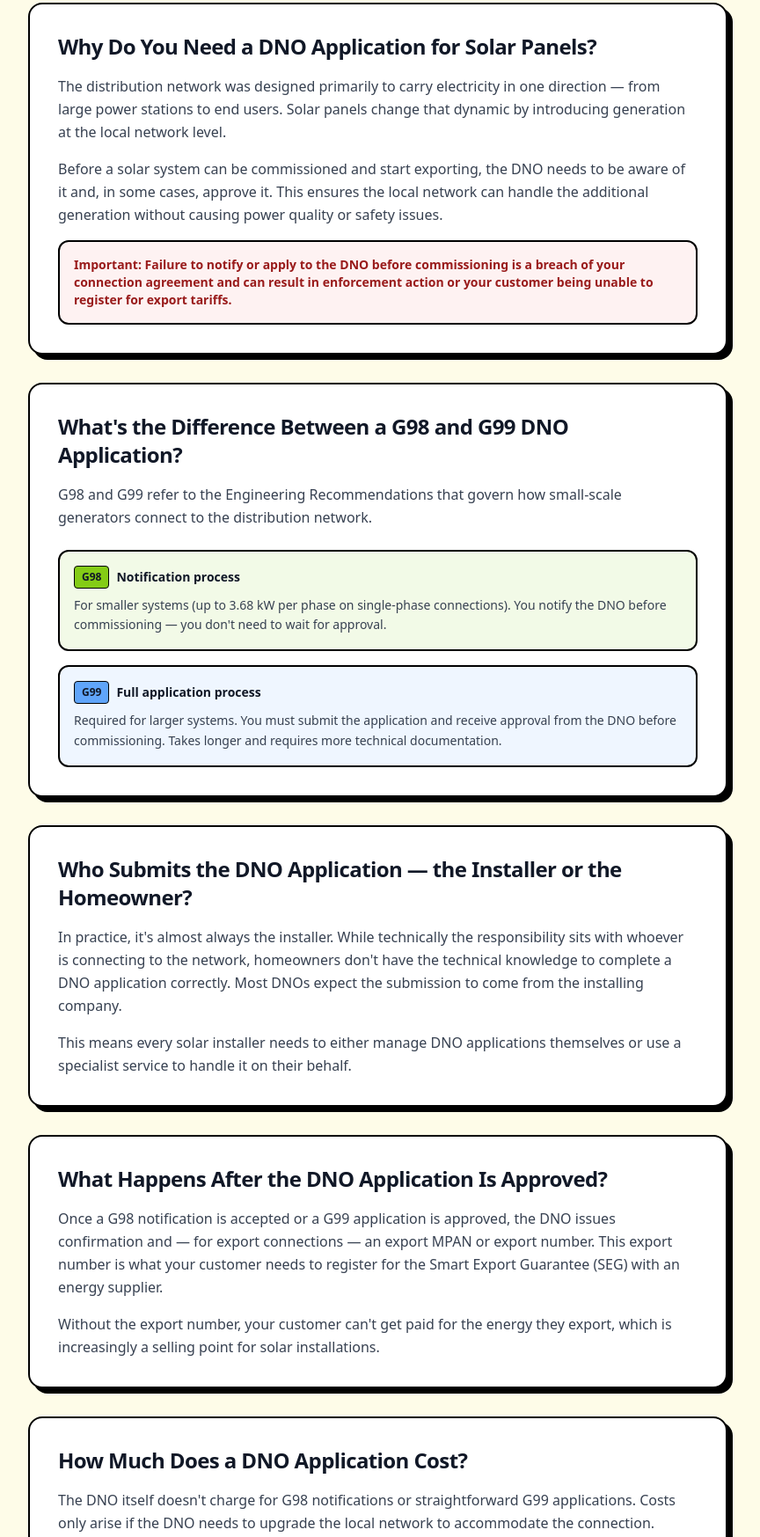
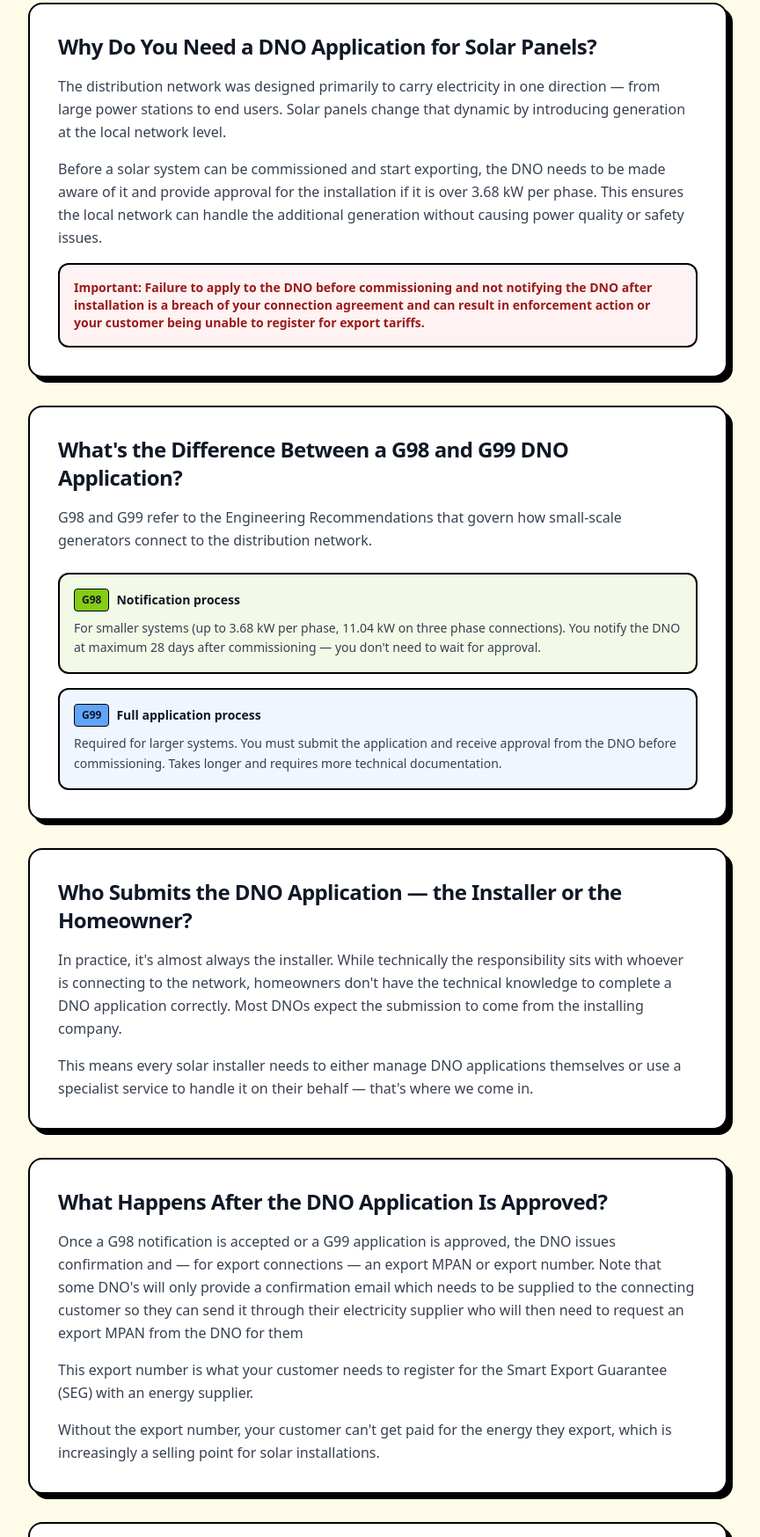
Before and after one commit to Brizzy-UK/GridSubmitHome, a website: page blog/what-is-a-dno-application/index.html in a window 1280 px wide. Shown: the part 1110-2857 px from the top of the page at 88% size, without its empty margins (0-864 px from the left). Drawn offline with nearby package versions, Linux system fonts and the light colour scheme.

Commit message:
Corrected some information on the What is a DNO blog post

```diff
--- a/blog/what-is-a-dno-application/index.html
+++ b/blog/what-is-a-dno-application/index.html
@@ -124,9 +124,9 @@
                   <h2 class="text-2xl font-semibold tracking-tight mb-4">Why Do You Need a DNO Application for Solar Panels?</h2>
                   <div class="space-y-4 text-gray-700 leading-relaxed">
                     <p>The distribution network was designed primarily to carry electricity in one direction &mdash; from large power stations to end users. Solar panels change that dynamic by introducing generation at the local network level.</p>
-                    <p>Before a solar system can be commissioned and start exporting, the DNO needs to be aware of it and, in some cases, approve it. This ensures the local network can handle the additional generation without causing power quality or safety issues.</p>
+                    <p>Before a solar system can be commissioned and start exporting, the DNO needs to be made aware of it and provide approval for the installation if it is over 3.68 kW per phase. This ensures the local network can handle the additional generation without causing power quality or safety issues.</p>
                     <div class="p-4 rounded-xl border-2 border-black bg-red-50">
-                      <p class="text-sm font-semibold text-red-800">Important: Failure to notify or apply to the DNO before commissioning is a breach of your connection agreement and can result in enforcement action or your customer being unable to register for export tariffs.</p>
+                      <p class="text-sm font-semibold text-red-800">Important: Failure to apply to the DNO before commissioning and not notifying the DNO after installation is a breach of your connection agreement and can result in enforcement action or your customer being unable to register for export tariffs.</p>
                     </div>
                   </div>
                 </div>
@@ -137,7 +137,7 @@
                   <div class="space-y-4">
                     <div class="p-4 rounded-xl border-2 border-black bg-[#84CC16]/10">
                       <div class="flex items-center gap-2 mb-2"><span class="px-2 py-1 bg-[#84CC16] border border-black rounded text-xs font-bold">G98</span><span class="font-semibold text-sm">Notification process</span></div>
-                      <p class="text-sm text-gray-700 leading-relaxed">For smaller systems (up to 3.68 kW per phase on single-phase connections). You notify the DNO before commissioning &mdash; you don't need to wait for approval.</p>
+                      <p class="text-sm text-gray-700 leading-relaxed">For smaller systems (up to 3.68 kW per phase, 11.04 kW on three phase connections). You notify the DNO at maximum 28 days after commissioning &mdash; you don't need to wait for approval.</p>
                     </div>
                     <div class="p-4 rounded-xl border-2 border-black bg-blue-50">
                       <div class="flex items-center gap-2 mb-2"><span class="px-2 py-1 bg-blue-400 border border-black rounded text-xs font-bold">G99</span><span class="font-semibold text-sm">Full application process</span></div>
@@ -150,14 +150,15 @@
                   <h2 class="text-2xl font-semibold tracking-tight mb-4">Who Submits the DNO Application &mdash; the Installer or the Homeowner?</h2>
                   <div class="space-y-4 text-gray-700 leading-relaxed">
                     <p>In practice, it's almost always the installer. While technically the responsibility sits with whoever is connecting to the network, homeowners don't have the technical knowledge to complete a DNO application correctly. Most DNOs expect the submission to come from the installing company.</p>
-                    <p>This means every solar installer needs to either manage DNO applications themselves or use a specialist service to handle it on their behalf.</p>
+                    <p>This means every solar installer needs to either manage DNO applications themselves or use a specialist service to handle it on their behalf — that's where we come in.</p>
                   </div>
                 </div>
 
                 <div class="bg-white rounded-2xl border-2 border-black shadow-[6px_6px_0px_0px_rgba(0,0,0,1)] p-8">
                   <h2 class="text-2xl font-semibold tracking-tight mb-4">What Happens After the DNO Application Is Approved?</h2>
                   <div class="space-y-4 text-gray-700 leading-relaxed">
-                    <p>Once a G98 notification is accepted or a G99 application is approved, the DNO issues confirmation and &mdash; for export connections &mdash; an export MPAN or export number. This export number is what your customer needs to register for the Smart Export Guarantee (SEG) with an energy supplier.</p>
+                    <p>Once a G98 notification is accepted or a G99 application is approved, the DNO issues confirmation and &mdash; for export connections &mdash; an export MPAN or export number. Note that some DNO's will only provide a confirmation email which needs to be supplied to the connecting customer so they can send it through their electricity supplier who will then need to request an export MPAN from the DNO for them</p>
+                    <p>This export number is what your customer needs to register for the Smart Export Guarantee (SEG) with an energy supplier.</p>
                     <p>Without the export number, your customer can't get paid for the energy they export, which is increasingly a selling point for solar installations.</p>
                   </div>
                 </div>
@@ -165,7 +166,7 @@
                 <div class="bg-white rounded-2xl border-2 border-black shadow-[6px_6px_0px_0px_rgba(0,0,0,1)] p-8">
                   <h2 class="text-2xl font-semibold tracking-tight mb-4">How Much Does a DNO Application Cost?</h2>
                   <div class="space-y-4 text-gray-700 leading-relaxed">
-                    <p>The DNO itself doesn't charge for G98 notifications or straightforward G99 applications. Costs only arise if the DNO needs to upgrade the local network to accommodate the connection.</p>
+                    <p>The DNO itself doesn't charge for G98 notifications or straightforward G99 applications. Costs only arise if the DNO needs to upgrade the local network to accommodate the connection or if a witness test is required or other admin charges are incurred.</p>
                     <p>If you're using a submission service like ours, there's a fee for the service &mdash; but most installers find this saves significant time and reduces the risk of rejections and delays.</p>
                   </div>
                 </div>
```
